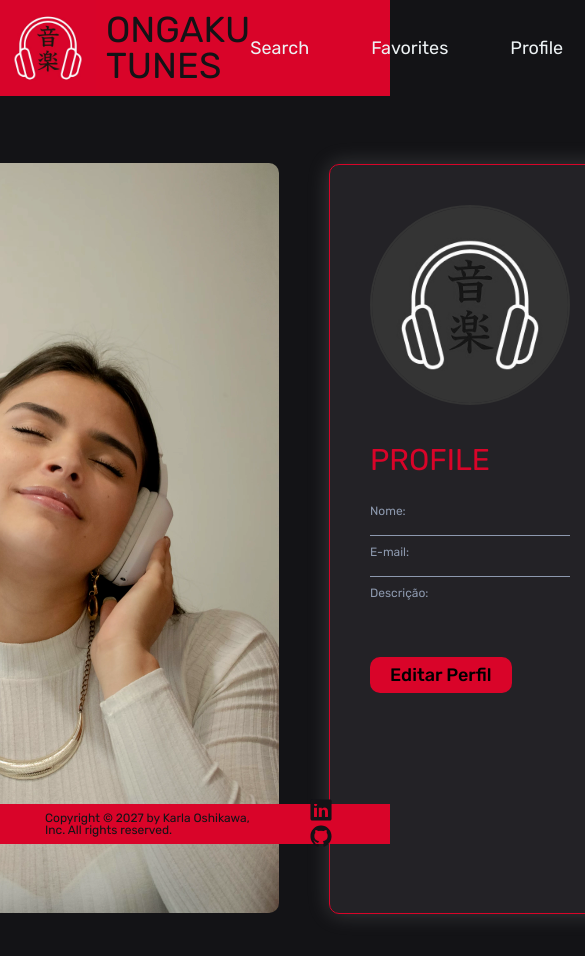
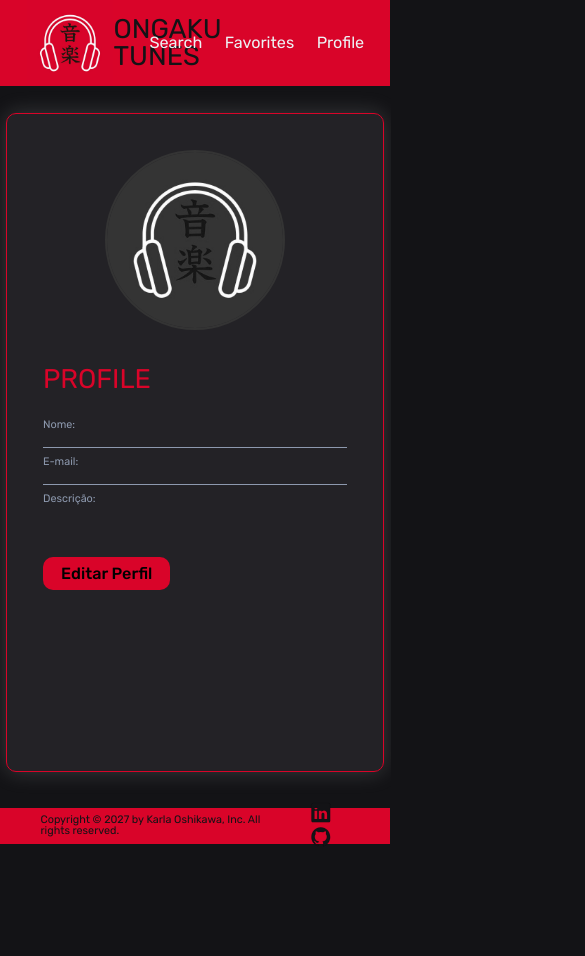
Before and after one commit to karlaoshikawa/ONGAKU-TUNES, a React (Create React App) app: page /profile in a window 390 px wide. Shown: the top 956 px of the page, 585 px wide, since content can reach past the window. After the commit the page ends 844 px from the top, so only its background shows below. Built offline with nearby package versions, Linux system fonts and the light colour scheme.

Commit message:
css responsivo- media querys

```diff
--- a/src/components/Header.css
+++ b/src/components/Header.css
@@ -58,3 +58,45 @@
   font-weight: 400;
   font-size: 3.6rem;
 }
+
+/**************************/
+/* BELOW 1000px (Landscape Tablets) */
+/**************************/
+@media (max-width: 63em) {
+  .logo-header {
+    margin-left: 3rem;
+  }
+}
+
+/**************************/
+/* BELOW 544px (Phones) */
+/**************************/
+
+@media (max-width: 34em) {
+.link-container {
+  gap: 1rem;
+}
+
+.header-link {
+  padding-right: 1.5rem;
+}
+
+.logo-name {
+  font-size: 3rem;
+}
+}
+
+/**************************/
+/* BELOW 544px (Phones) */
+/**************************/
+
+@media (max-width: 34em) {
+.logo-name {
+  margin-left: -1rem;
+  max-width: 4rem;
+}
+
+.last-link {
+  padding-right: 3rem;
+}
+}
--- a/src/components/Header.js
+++ b/src/components/Header.js
@@ -45,7 +45,7 @@ class Header extends React.Component {
               <div className="header-link">Favorites</div>
             </Link>
             <Link to="/profile" data-testid="link-to-profile">
-              <div className="header-link">Profile</div>
+              <div className="header-link last-link">Profile</div>
             </Link>
           </div>
         </div>
--- a/src/components/MusicCard.css
+++ b/src/components/MusicCard.css
@@ -117,3 +117,18 @@ display: block;
  color: #D90429;
  margin-left: 1rem;
 }
+
+/**************************/
+/* BELOW 1000px (Landscape Tablets) */
+/**************************/
+@media (max-width: 63em) {
+  .music-card-container {
+
+  }
+
+  .favorite-search-container {
+    display: flex;
+    flex-direction: column;
+    align-items: center;
+  }
+}
--- a/src/pages/Favorites.css
+++ b/src/pages/Favorites.css
@@ -10,7 +10,16 @@
 
 .favorite-container {
   max-width: 120rem;
-  min-height: 80rem;
   margin: 0 auto;
   background-color: #131316;
 }
+
+/**************************/
+/* BELOW 1000px (Landscape Tablets) */
+/**************************/
+@media (max-width: 63em) {
+  .favorite-container {
+    max-width: 80%;
+    margin: 0 auto;
+  }
+}
--- a/src/pages/Favorites.js
+++ b/src/pages/Favorites.js
@@ -61,8 +61,8 @@ class Favorites extends React.Component {
         {!loading && (
           <div className='favorite-container'>
           <div className='favorites-title'>Favorites</div>
-          <div className='favorite-search-container'>
-            {best.map((fav, ) => (
+            <div className='favorite-search-container'>
+            {(best.length === 0) ? <h2>Your list of favorite songs seems to be empty, add your favorite songs!</h2> : best.map((fav, ) => (
               <MusicCard
               { ...fav }
               checked={ checked }
--- a/src/pages/Login.css
+++ b/src/pages/Login.css
@@ -137,3 +137,55 @@ button:visited {
   /* transition: background-color 0.3s; */
   transition: all 0.3s;
 }
+
+@media (max-width: 75em) {
+  html {
+    /* 9px / 16px  */
+    font-size: 56.25%;
+  }
+}
+
+/**************************/
+/* BELOW 544px (Phones) */
+/**************************/
+
+@media (max-width: 34em) {
+.boy-img {
+display: none;
+}
+
+.login-container {
+    display: grid;
+  grid-template-columns: repeat(1, 1fr);
+  grid-template-rows: 1fr;
+    align-content: center;
+  justify-content: center;
+  justify-items: center;
+}
+
+h1 {
+  text-align: center;
+}
+
+.form-box {
+  margin-top: 6rem;
+  border: 1px solid #D90429;
+
+  flex-direction: column;
+  background-color: rgba(178, 170, 174, 0.1);
+  -webkit-box-shadow:0px 0px 21px 0px rgba(205,207,206,0.41);
+  -moz-box-shadow: 0px 0px 21px 0px rgba(205,207,206,0.41);
+  box-shadow: 0px 0px 21px 0px rgba(205,207,206,0.21);
+  border-radius: 10px;
+  padding: 2rem;
+  min-width: 45rem;
+}
+
+.login-box {
+ width: auto ;
+}
+
+.logo {
+  padding-top: 15%;
+}
+}
--- a/src/pages/Profile.css
+++ b/src/pages/Profile.css
@@ -1,5 +1,4 @@
 .profile-container {
-  background-color: #131316;
   max-width: 120rem;
   margin: 0 auto;
   min-height: 80rem;
@@ -24,7 +23,7 @@
   border: 2px solid #D90429;
 }
 
-.profile-box {;
+.profile-box {
   border: 1px solid #D90429;
   display: flex;
   flex-direction: column;
@@ -33,7 +32,7 @@
   -moz-box-shadow: 0px 0px 21px 0px rgba(205,207,206,0.41);
   box-shadow: 0px 0px 21px 0px rgba(205,207,206,0.21);
   border-radius: 10px;
-  padding: 4rem;
+  padding: 04rem;
   width: 50rem;
   height:75rem;
   margim-left: 2rem;
@@ -73,3 +72,57 @@
   border-bottom: 1px solid #8D99AE;
 
 }
+
+
+/**************************/
+/* BELOW 1200px (Landscape Tablets) */
+/**************************/
+@media (max-width: 75em) {
+  .profile-container {
+    margin-top: -3.5rem;
+  }
+}
+
+/**************************/
+/* BELOW 1000px (Landscape Tablets) */
+/**************************/
+@media (max-width: 63em) {
+  .profile-container {
+    margin-top: -4.5rem;
+  }
+
+  .profile-box {
+    max-width: 42rem;
+    max-height: 78vh;
+    margim-left: 0;
+  }
+
+  .girl-music {
+    max-height: 78vh;
+  }
+}
+
+/**************************/
+/* BELOW 544px (Phones) */
+/**************************/
+
+@media (max-width: 34em) {
+.girl-music {
+  display: none;
+}
+
+.profile-box {
+  border: 1px solid #D90429;
+  display: flex;
+  flex-direction: column;
+  width: 100rem;
+  height:75rem;
+  margim-left: 2rem;
+  margin: 8vh 0;
+}
+
+.girl-music-box{
+  display: none;
+}
+
+}
--- a/src/pages/ProfileEdit.css
+++ b/src/pages/ProfileEdit.css
@@ -1,5 +1,4 @@
 .profile-edit-container {
-  background-color: #131316;
   max-width: 120rem;
   margin: auto;
   min-height: 80rem;
@@ -29,3 +28,36 @@
   margin-bottom: 2rem;
   /* box-shadow: 0 1.4rem 1.8rem rgba(0, 0, 0, 0.2); */
 }
+
+/**************************/
+/* BELOW 1200px (Landscape Tablets) */
+/**************************/
+@media (max-width: 75em) {
+  .profile-edit-container {
+    margin-top: -3.5rem;
+  }
+}
+
+/**************************/
+/* BELOW 1000px (Landscape Tablets) */
+/**************************/
+@media (max-width: 63em) {
+  .profile-edit-container {
+    margin-top: -3.5rem;
+  }
+  .edit-img {
+  height: 78vh;
+  border-radius: 10px;
+  margin-left: 3rem;
+}
+
+.profile-edit {
+  margin-left: 0;
+}
+}
+
+@media (max-width: 34em) {
+.edit-img {
+display: none;
+}
+}
--- a/src/pages/Search.css
+++ b/src/pages/Search.css
@@ -75,7 +75,7 @@ label {
   text-align: center;
 }
 
-.search-grip-container {
+.search-grid-container {
   display: grid;
   grid-template-columns: repeat(4, 1fr);
   justify-content: center;
@@ -123,3 +123,22 @@ label {
 .desaturate {
   filter: grayscale(100);
 }
+
+/**************************/
+/* BELOW 1000px (Landscape Tablets) */
+/**************************/
+@media (max-width: 63em) {
+  .profile-edit-container {
+    margin-top: -4.5rem;
+  }
+}
+
+/**************************/
+/* BELOW 544px (Phones) */
+/**************************/
+
+@media (max-width: 34em) {
+.search-profile-name {
+display: none;
+}
+}
--- a/src/pages/Search.js
+++ b/src/pages/Search.js
@@ -82,7 +82,7 @@ class Search extends React.Component {
               disabled={ btnDisable }
               onClick={ this.searchAlbunsAndArtist }
             >
-              Pesquisar
+              Search
             </button>
             </div>
             <div className='search-profile-box'>
@@ -96,7 +96,7 @@ class Search extends React.Component {
         {((albumList.length > 0)) ? (
           <>
             <h2 className='search-title'>{`Resultado de álbuns de: ${artista}`}</h2>
-            <div className='search-grip-container container'>
+            <div className='search-grid-container container'>
             {albumList.map((e) => (
               <Link
                 key={ e.collectionId }
```
